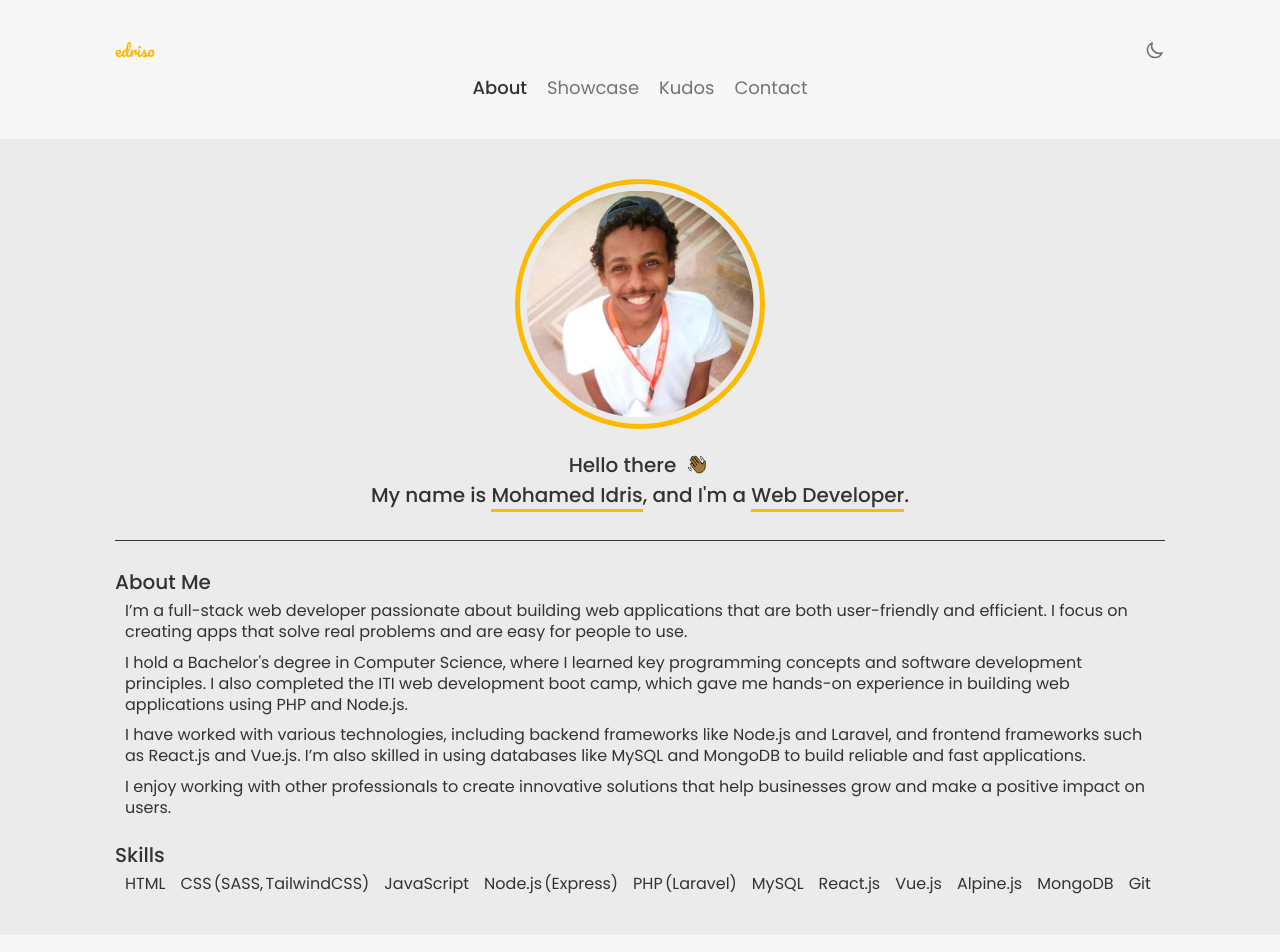
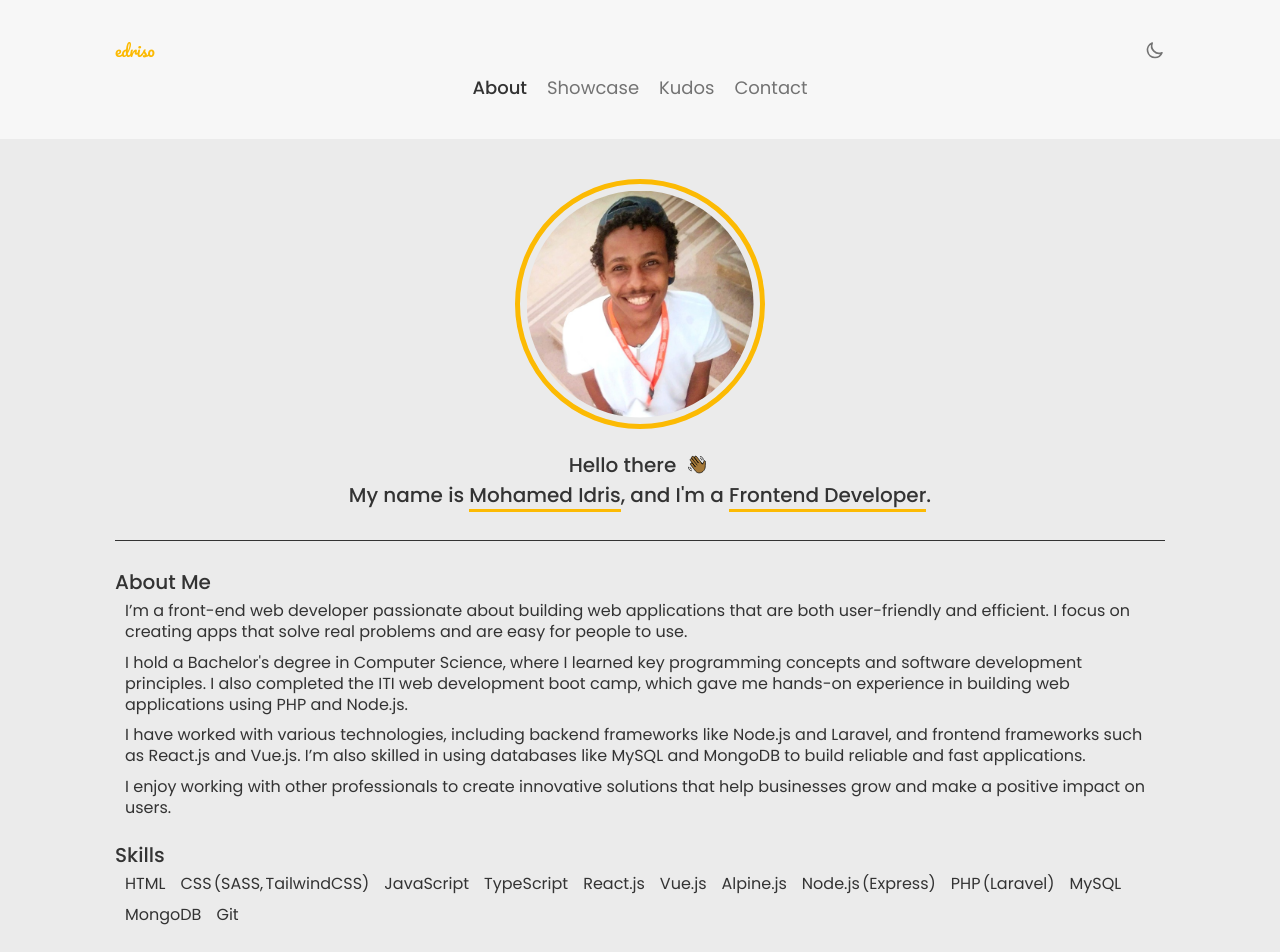
Before and after one commit to edriso/portfolio, a Vue app: page / in a window 1280 px wide. Shown: the top 952 px of the page. Built offline with nearby package versions, Linux system fonts and the light colour scheme.

Commit message:
Update title and description in About.vue to reflect frontend development focus

```diff
--- a/src/views/About.vue
+++ b/src/views/About.vue
@@ -4,9 +4,9 @@ export default {
   data() {
     return {
       name: "Mohamed Idris",
-      title: "Web Developer",
+      title: "Frontend Developer",
       about: [
-        "I’m a full-stack web developer passionate about building web applications that are both user-friendly and efficient. I focus on creating apps that solve real problems and are easy for people to use.",
+        "I’m a front-end web developer passionate about building web applications that are both user-friendly and efficient. I focus on creating apps that solve real problems and are easy for people to use.",
         "I hold a Bachelor's degree in Computer Science, where I learned key programming concepts and software development principles. I also completed the ITI web development boot camp, which gave me hands-on experience in building web applications using PHP and Node.js.",
         "I have worked with various technologies, including backend frameworks like Node.js and Laravel, and frontend frameworks such as React.js and Vue.js. I’m also skilled in using databases like MySQL and MongoDB to build reliable and fast applications.",
         "I enjoy working with other professionals to create innovative solutions that help businesses grow and make a positive impact on users.",
@@ -15,12 +15,13 @@ export default {
         "HTML",
         "CSS (SASS, TailwindCSS)",
         "JavaScript",
+        "TypeScript",
+        "React.js",
+        "Vue.js",
+        "Alpine.js",
         "Node.js (Express)",
         "PHP (Laravel)",
         "MySQL",
-        "React.js",
-        "Vue.js",
-        "Alpine.js",
         "MongoDB",
         "Git",
       ],
```
